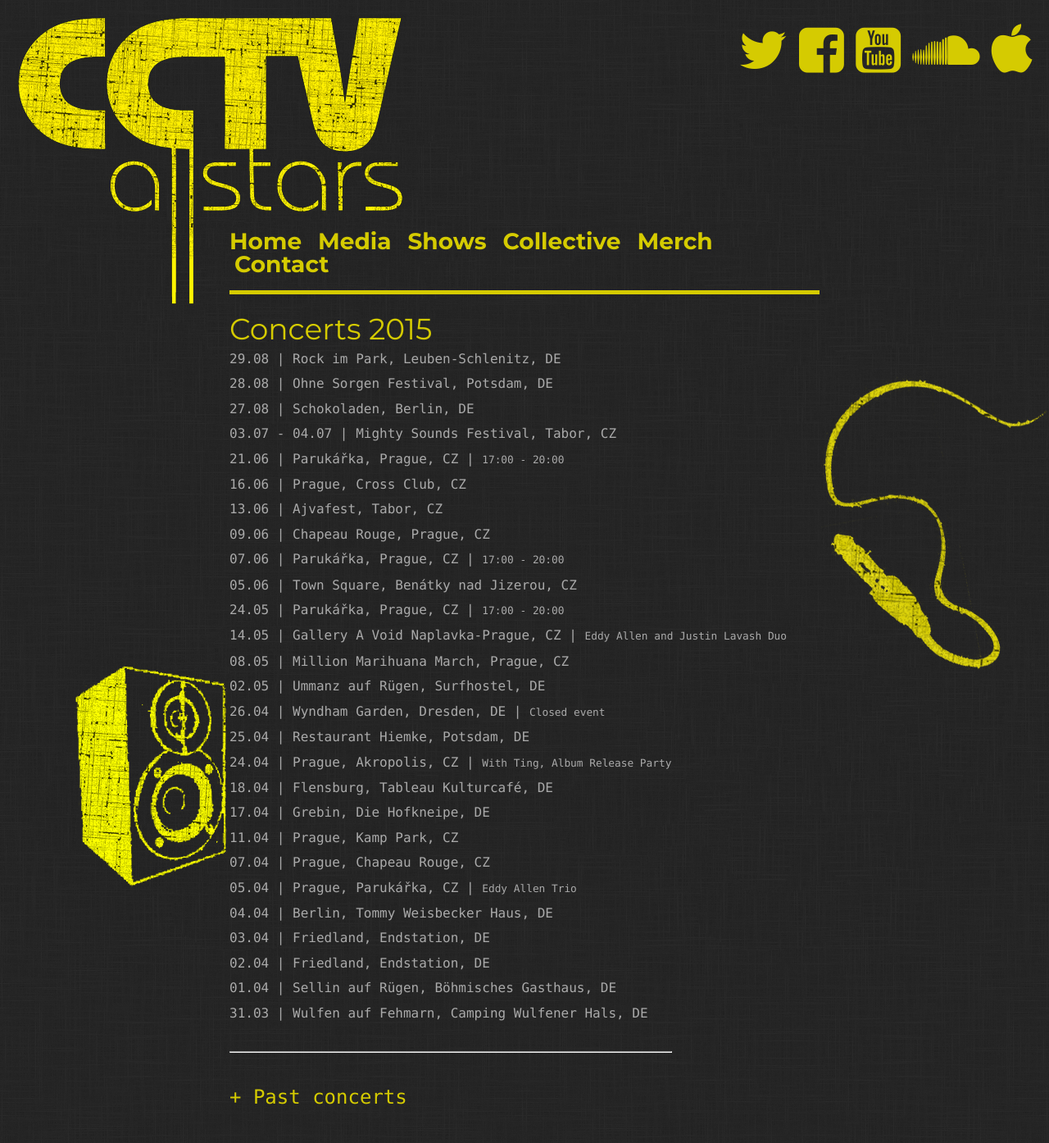
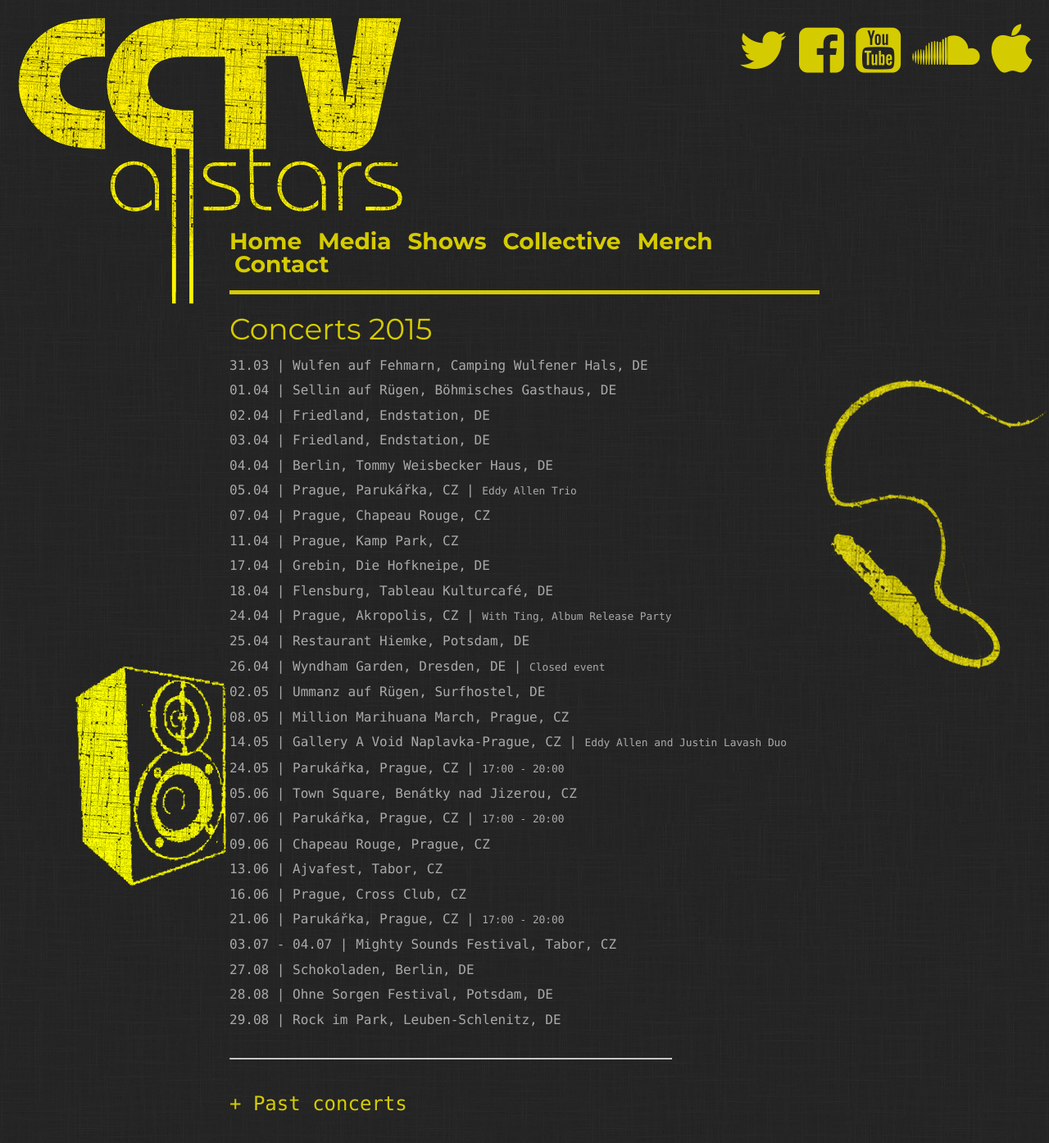
Before and after one commit to cctvallstars/cctvallstars.github.io, a Jekyll site: the page built from shows.html, in a window 1280 px wide and 1400 px high. Shown: the top 1394 px of the window at 82% size. Built offline with Jekyll 4.4.1, drawn with Linux system fonts in a browser that asks for light colours; nearby versions of some CDN libraries.

Commit message:
testing order of concerts

```diff
--- a/shows.html
+++ b/shows.html
@@ -8,7 +8,7 @@ layout: default
 
 <h2>Concerts {{ current_year }}</h2>
 <code>
-  {% for concert in site.data.concerts reversed %}
+  {% for concert in site.data.concerts %}
     {% if concert.year >= current_year %}
     <p style="line-height:.4em;">
       {{ concert.concert }}
```
